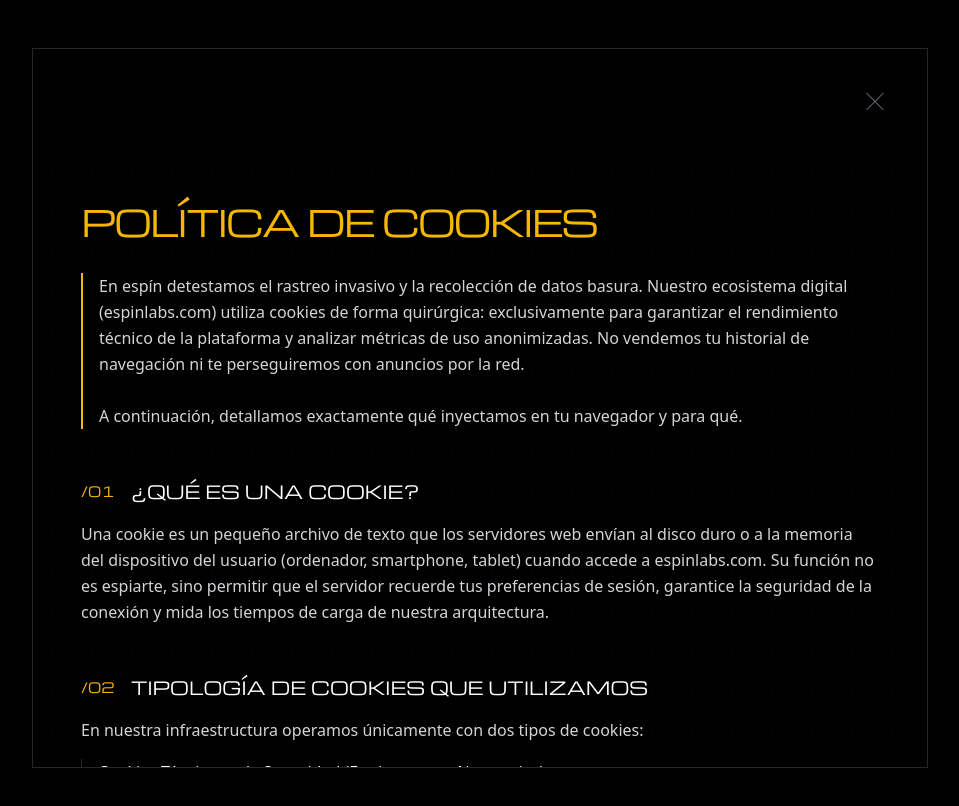
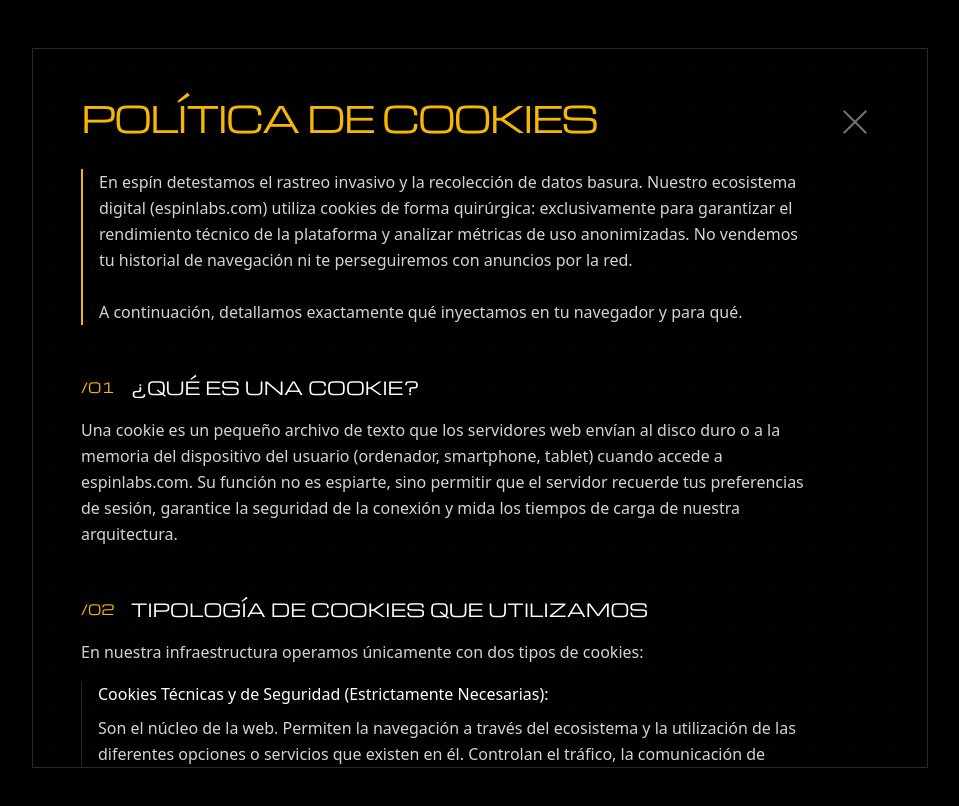
Before and after one commit to aldoramos78/web-espin, a Next.js app: page /politica-de-cookies in a window 1280 px wide. Shown: the top 806 px of the page, without its empty margins (160-1119 px from the left). Built offline with nearby package versions, Linux system fonts and the light colour scheme.

Commit message:
style: remove empty header block to fix dead space in legal pages

```diff
--- a/src/components/ui/LegalModalLayout.tsx
+++ b/src/components/ui/LegalModalLayout.tsx
@@ -21,26 +21,24 @@
       {/* Container */}
       <div className="w-full max-w-4xl bg-black border border-zinc-800 shadow-2xl relative z-10 flex flex-col mt-12 md:mt-0 max-h-[90vh]">
 
-        {/* Header / Top Bar */}
-        <div className="flex justify-end items-center px-6 md:px-10 py-6 bg-black sticky top-0 z-20">
+        {/* Scrollable Content */}
+        <div className="p-6 md:p-12 overflow-y-auto custom-scrollbar relative">
+          {/* Close Button */}
           <button
             onClick={handleClose}
-            className="p-4 -mr-4 group transition-transform duration-500 hover:rotate-90 z-10"
+            className="absolute top-6 right-6 md:top-12 md:right-12 p-2 group transition-transform duration-500 hover:rotate-90 z-50"
             aria-label="Cerrar modal"
           >
-            <div className="relative w-6 h-6">
-              <span className="absolute top-1/2 left-0 w-6 h-[1px] bg-zinc-500 group-hover:bg-[#F5B700] rotate-45 transition-colors duration-300"></span>
-              <span className="absolute top-1/2 left-0 w-6 h-[1px] bg-zinc-500 group-hover:bg-[#F5B700] -rotate-45 transition-colors duration-300"></span>
+            <div className="relative w-8 h-8">
+              <span className="absolute top-1/2 left-0 w-8 h-[2px] bg-zinc-500 group-hover:bg-[#F5B700] rotate-45 transition-colors duration-300"></span>
+              <span className="absolute top-1/2 left-0 w-8 h-[2px] bg-zinc-500 group-hover:bg-[#F5B700] -rotate-45 transition-colors duration-300"></span>
             </div>
           </button>
-        </div>
 
-        {/* Scrollable Content */}
-        <div className="p-6 md:p-12 overflow-y-auto custom-scrollbar relative">
           {/* Subtle Grid Background inside content */}
           <div className="absolute inset-0 z-0 pointer-events-none opacity-10" style={{ backgroundImage: "radial-gradient(#666 1px, transparent 1px)", backgroundSize: "40px 40px" }}></div>
 
-          <div className="relative z-10">
+          <div className="relative z-10 pr-12 md:pr-16">
             {children}
           </div>
         </div>
```
